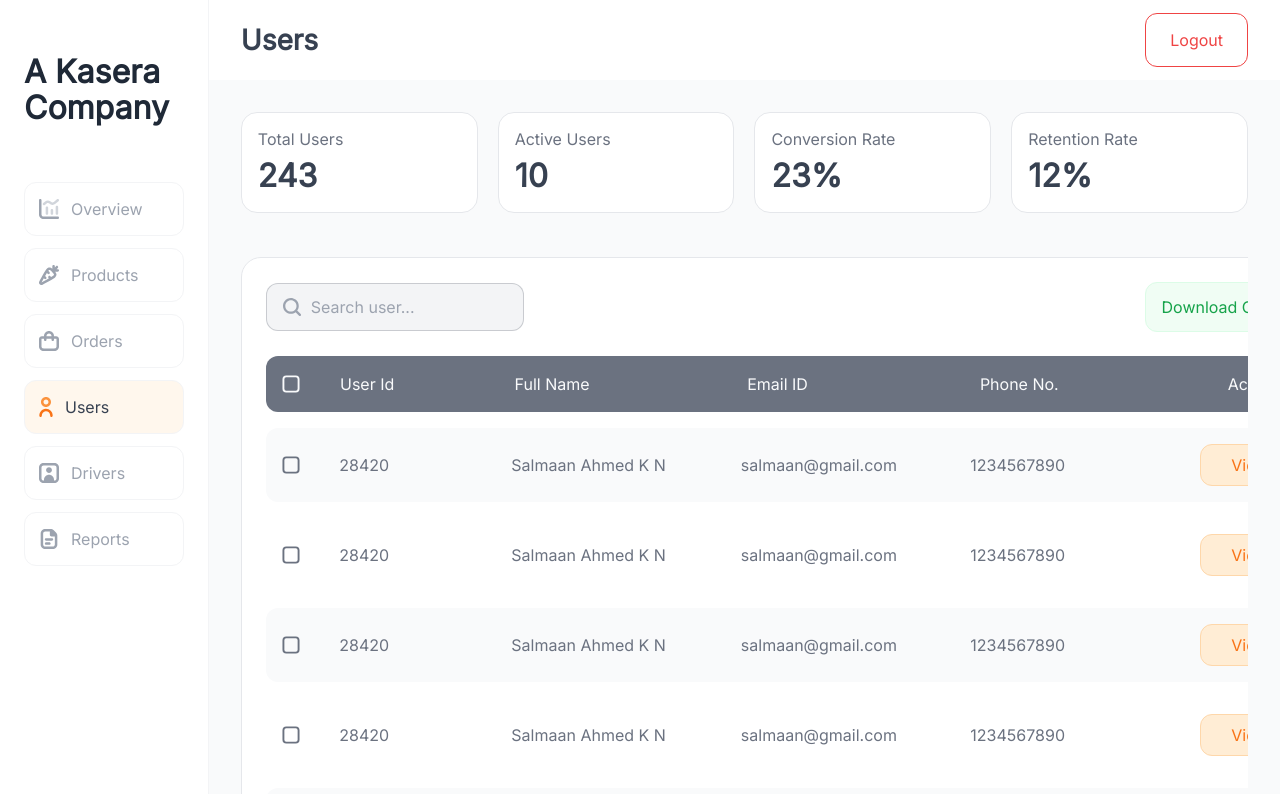
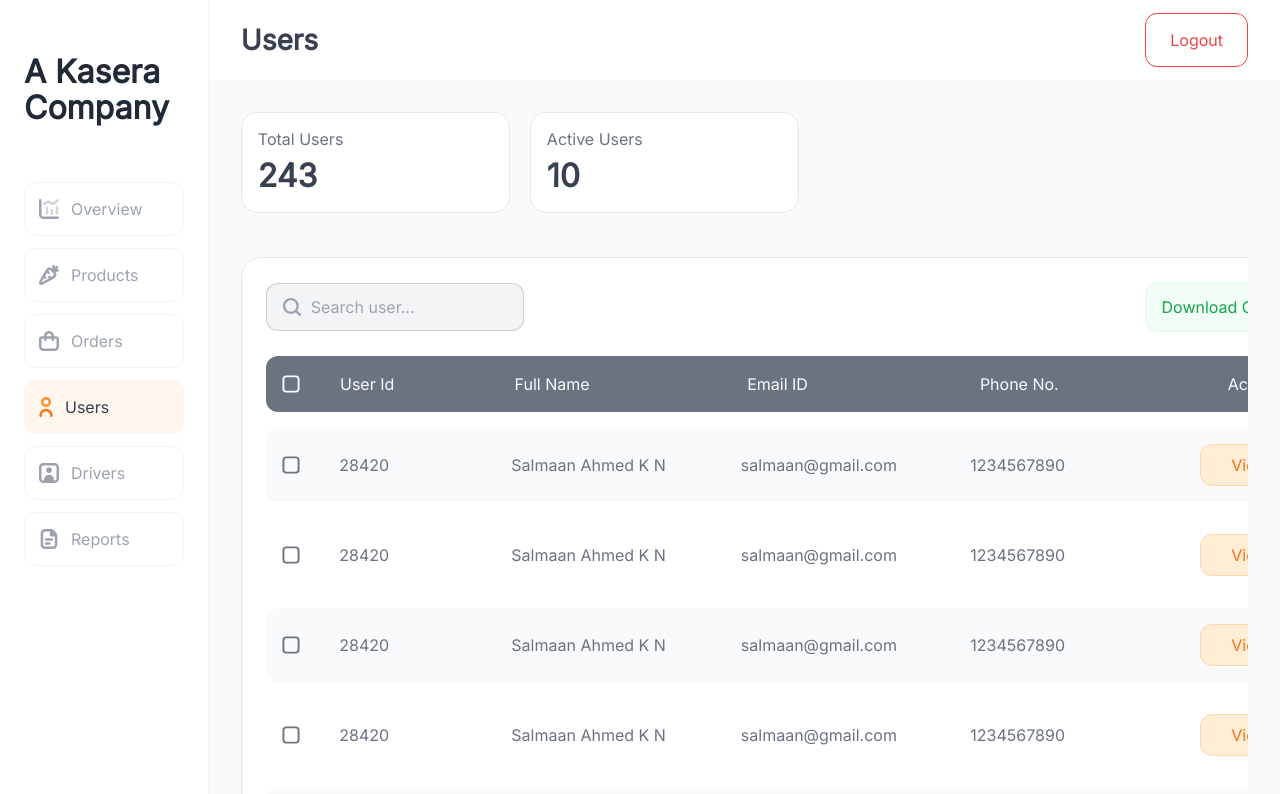
Before and after one commit to nikhilo3/Grocerry-admin, a React (Vite) app: page /users in a window 1280 px wide. Shown: the top 794 px of the page. Built offline with nearby package versions, Linux system fonts and the light colour scheme.

Commit message:
fix: remove conversion and retention rate

```diff
--- a/src/assets/mockData/userData.ts
+++ b/src/assets/mockData/userData.ts
@@ -6,14 +6,6 @@ export const userStats = [
   {
     title: "Active Users",
     data: 10,
-  },
-  {
-    title: "Conversion Rate",
-    data: "23%",
-  },
-  {
-    title: "Retention Rate",
-    data: "12%",
   },
 ];
 
```
